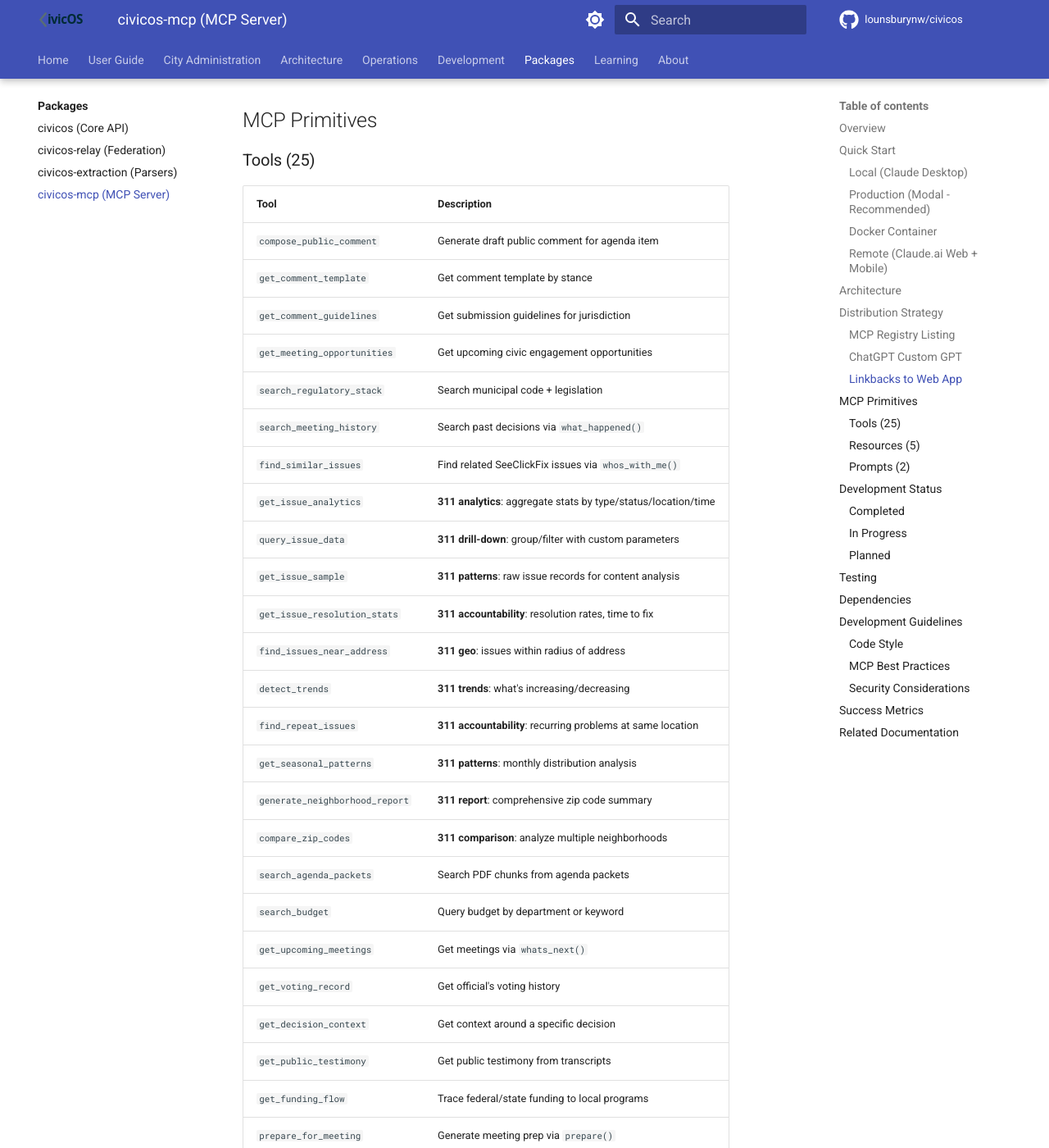
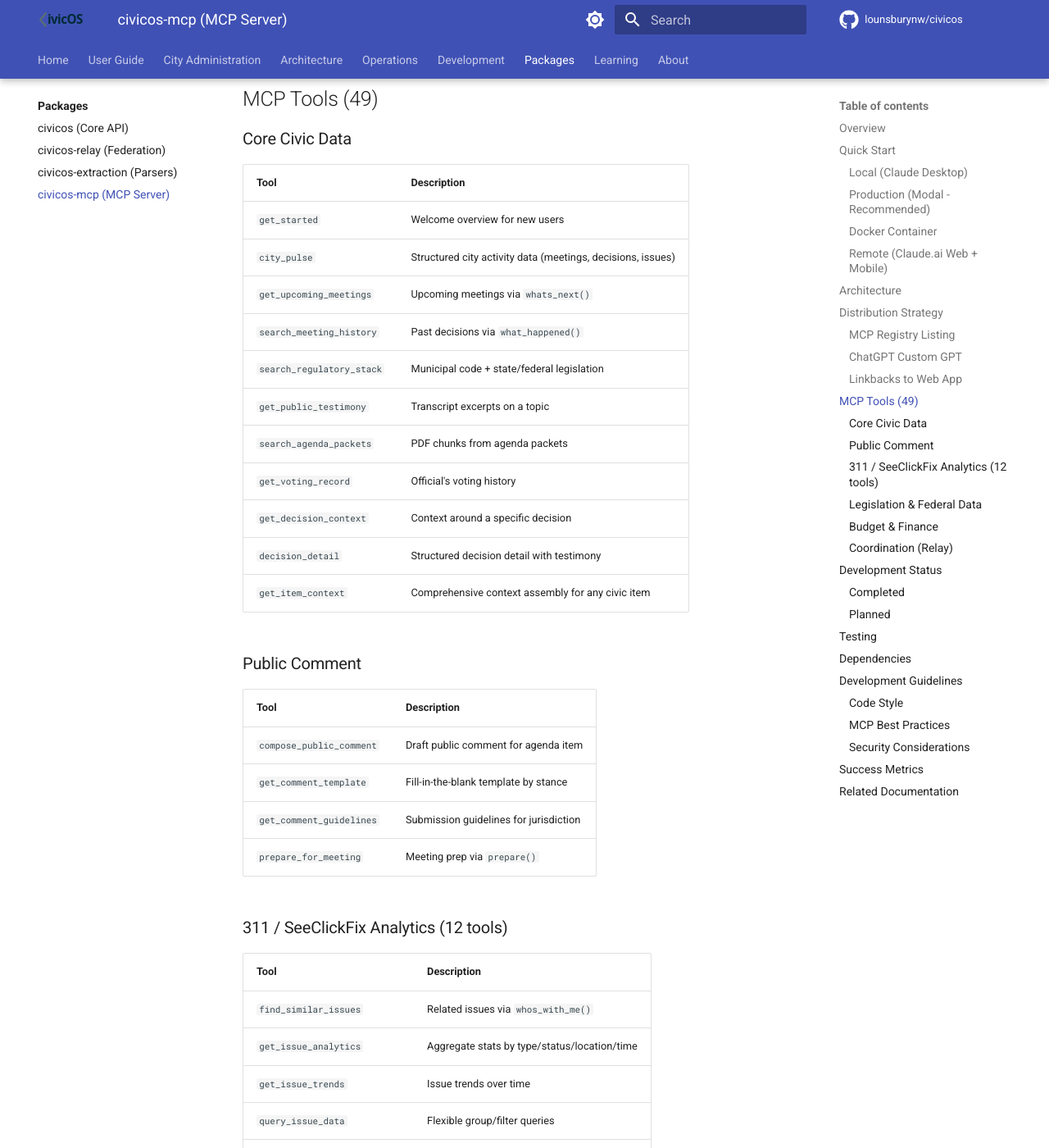
Before and after one commit to lounsburynw/civicos, an MkDocs documentation site: the page built from docs/packages/civicos-mcp.md, in a window 1280 px wide and 1400 px high, scrolled down 3636 px. Shown: the whole window at 82% size. Built offline with MkDocs 1.6.1 and Material for MkDocs 9.7.7, drawn with Linux system fonts in a browser that asks for light colours; comment, search, counter and statistics services are not loaded; some of the changed text lies outside the part shown.

Commit message:
docs: Audit and fix package architecture docs
FINAL_PACKAGE_ARCHITECTURE.md:
- Fix crypto: clarify secp256k1 Schnorr (voices) vs P-256 ECDSA (relay identity)
- Fix MCP file structure: remove non-existent src/civicos_mcp/, add actual layout
- Remove non-existent deploy/ directory
- Mark civicos-workspace as deprecated, add extension + client + components
- Fix Voice model to show Schnorr signature format (BIP-340)

civicos.md:
- Fix jurisdiction format: "city-san-rafael" not "san-rafael-ca"
- Remove non-existent coordinate() method
- Add what_was_said() method
- Fix license: PolyForm Noncommercial (not MIT)

civicos-extraction.md:
- Fix import path: civicos_extraction not civic_extraction (4 occurrences)
- Fix integration example: remove non-existent civic_state.StateManager

civicos-mcp.md:
- Update tool count: 49 tools (was 25)
- Add 24 missing tools: legislation suite, coordination/relay, federal data
- Remove claimed 5 resources + 2 prompts (not in registry)
- Update development status to reflect current state

Co-Authored-By: Claude Opus 4.6 <noreply@anthropic.com>

````diff
--- a/docs/packages/civicos-mcp.md
+++ b/docs/packages/civicos-mcp.md
@@ -4,7 +4,7 @@ Production MCP (Model Context Protocol) server exposing the full CivicOS API for
 
 ## Overview
 
-**Current State**: 32 MCP primitives (25 tools + 5 resources + 2 prompts) covering:
+**Current State**: 49 MCP tools covering:
 - Meeting search, upcoming events, agenda packets
 - Decision history, voting records, public testimony
 - Budget queries, federal/state funding flows
@@ -175,73 +175,100 @@ View full details: https://civic.example.com/decisions/dec-123
 Browse all: https://civic.example.com/search?q=housing+permits
 ```
 
-## MCP Primitives
+## MCP Tools (49)
 
-### Tools (25)
+### Core Civic Data
 
 | Tool | Description |
 |------|-------------|
-| `compose_public_comment` | Generate draft public comment for agenda item |
-| `get_comment_template` | Get comment template by stance |
-| `get_comment_guidelines` | Get submission guidelines for jurisdiction |
-| `get_meeting_opportunities` | Get upcoming civic engagement opportunities |
-| `search_regulatory_stack` | Search municipal code + legislation |
-| `search_meeting_history` | Search past decisions via `what_happened()` |
-| `find_similar_issues` | Find related SeeClickFix issues via `whos_with_me()` |
-| `get_issue_analytics` | **311 analytics**: aggregate stats by type/status/location/time |
-| `query_issue_data` | **311 drill-down**: group/filter with custom parameters |
-| `get_issue_sample` | **311 patterns**: raw issue records for content analysis |
-| `get_issue_resolution_stats` | **311 accountability**: resolution rates, time to fix |
-| `find_issues_near_address` | **311 geo**: issues within radius of address |
-| `detect_trends` | **311 trends**: what's increasing/decreasing |
-| `find_repeat_issues` | **311 accountability**: recurring problems at same location |
-| `get_seasonal_patterns` | **311 patterns**: monthly distribution analysis |
-| `generate_neighborhood_report` | **311 report**: comprehensive zip code summary |
-| `compare_zip_codes` | **311 comparison**: analyze multiple neighborhoods |
-| `search_agenda_packets` | Search PDF chunks from agenda packets |
-| `search_budget` | Query budget by department or keyword |
-| `get_upcoming_meetings` | Get meetings via `whats_next()` |
-| `get_voting_record` | Get official's voting history |
-| `get_decision_context` | Get context around a specific decision |
-| `get_public_testimony` | Get public testimony from transcripts |
-| `get_funding_flow` | Trace federal/state funding to local programs |
-| `prepare_for_meeting` | Generate meeting prep via `prepare()` |
+| `get_started` | Welcome overview for new users |
+| `city_pulse` | Structured city activity data (meetings, decisions, issues) |
+| `get_upcoming_meetings` | Upcoming meetings via `whats_next()` |
+| `search_meeting_history` | Past decisions via `what_happened()` |
+| `search_regulatory_stack` | Municipal code + state/federal legislation |
+| `get_public_testimony` | Transcript excerpts on a topic |
+| `search_agenda_packets` | PDF chunks from agenda packets |
+| `get_voting_record` | Official's voting history |
+| `get_decision_context` | Context around a specific decision |
+| `decision_detail` | Structured decision detail with testimony |
+| `get_item_context` | Comprehensive context assembly for any civic item |
 
-### Resources (5)
+### Public Comment
 
-| Resource | Description |
-|----------|-------------|
-| `civicos://meetings` | Browsable list of recent meetings |
-| `civicos://budget/departments` | Budget department listing |
-| `civicos://issues/stats` | Issue statistics summary |
-| `civicos://corpus/stats` | Data corpus coverage stats |
-| `civicos://jurisdiction/info` | Jurisdiction metadata |
+| Tool | Description |
+|------|-------------|
+| `compose_public_comment` | Draft public comment for agenda item |
+| `get_comment_template` | Fill-in-the-blank template by stance |
+| `get_comment_guidelines` | Submission guidelines for jurisdiction |
+| `prepare_for_meeting` | Meeting prep via `prepare()` |
 
-### Prompts (2)
+### 311 / SeeClickFix Analytics (12 tools)
 
-| Prompt | Description |
-|--------|-------------|
-| `meeting-prep` | Guided meeting preparation workflow |
-| `research-topic` | Multi-tool topic research workflow |
+| Tool | Description |
+|------|-------------|
+| `find_similar_issues` | Related issues via `whos_with_me()` |
+| `get_issue_analytics` | Aggregate stats by type/status/location/time |
+| `get_issue_trends` | Issue trends over time |
+| `query_issue_data` | Flexible group/filter queries |
+| `get_issue_sample` | Raw issue records for analysis |
+| `get_issue_resolution_stats` | Resolution rates, time to fix |
+| `find_issues_near_address` | Issues within radius of address |
+| `geo_search_issues` | Geographic area search |
+| `detect_trends` | Significant trend detection |
+| `find_repeat_issues` | Recurring problems at same location |
+| `get_seasonal_patterns` | Monthly distribution analysis |
+| `compare_zip_codes` | Multi-neighborhood comparison |
+| `neighborhood_report` | Comprehensive zip code summary |
+
+### Legislation & Federal Data
+
+| Tool | Description |
+|------|-------------|
+| `search_legislation` | State/federal bill search |
+| `get_bill_detail` | Full bill detail with sponsors and leverage points |
+| `get_leverage_points` | Bills where citizens can take action |
+| `search_executive_orders` | Executive order search |
+| `get_recent_executive_orders` | Recently signed orders |
+| `get_open_comment_periods` | Federal rules with open comment periods |
+| `search_federal_rules` | Federal rulemaking document search |
+| `get_upcoming_hearings` | Legislative committee hearings |
+| `get_governors_desk` | Bills awaiting governor's signature |
+
+### Budget & Finance
+
+| Tool | Description |
+|------|-------------|
+| `search_budget` | Budget by department or keyword |
+| `get_funding_flow` | Federal → state → city funding trace |
+| `get_federal_expenditures` | Single Audit (FAC) expenditure data |
+| `get_intergovernmental_revenue` | CA State Controller revenue data |
+
+### Coordination (Relay)
+
+| Tool | Description |
+|------|-------------|
+| `get_voice_counts` | Community voice counts for an entity |
+| `prepare_voice` | Prepare voice payload for signing |
+| `broadcast_voice` | Submit signed voice to relay |
+| `subscribe_to_topic` | Subscribe to topic notifications via relay |
+| `prepare_initiative` | Prepare initiative for signing |
+| `broadcast_initiative` | Submit signed initiative to relay |
+| `list_initiatives` | List community-created initiatives |
+| `list_relays` | List known relay nodes |
 
 ## Development Status
 
 ### Completed
-- Full MCP server with 32 primitives (`civicos_server.py`)
+- 49 MCP tools covering civic data, legislation, 311, budget, and coordination
 - Integration with CivicOS API (PostgreSQL + pgvector)
-- 311 analysis suite (10 tools): analytics, trends, geo-search, accountability, reports
-- Input validation (`civicos_input_validator.py`)
-- Local Claude Desktop testing
-
-### In Progress
-- Remote deployment for Claude.ai web access
-- MCP Registry listing
-- ChatGPT Custom GPT build
+- Remote MCP deployment on Modal (Claude.ai + ChatGPT connector)
+- 311 analysis suite (12 tools)
+- Legislation suite (9 tools) including leverage points and comment periods
+- Relay coordination tools (8 tools)
 
 ### Planned
-- OAuth authentication for remote access
+- MCP Registry listing
 - Desktop Extensions (.mcpb) packaging
-- OpenAI Apps SDK integration (when mature)
 
 ## Testing
 
````
Also changed, not shown: docs/critical/FINAL_PACKAGE_ARCHITECTURE.md (+20 -19 lines), docs/packages/civicos-extraction.md (+9 -12 lines), docs/packages/civicos.md (+13 -13 lines).
